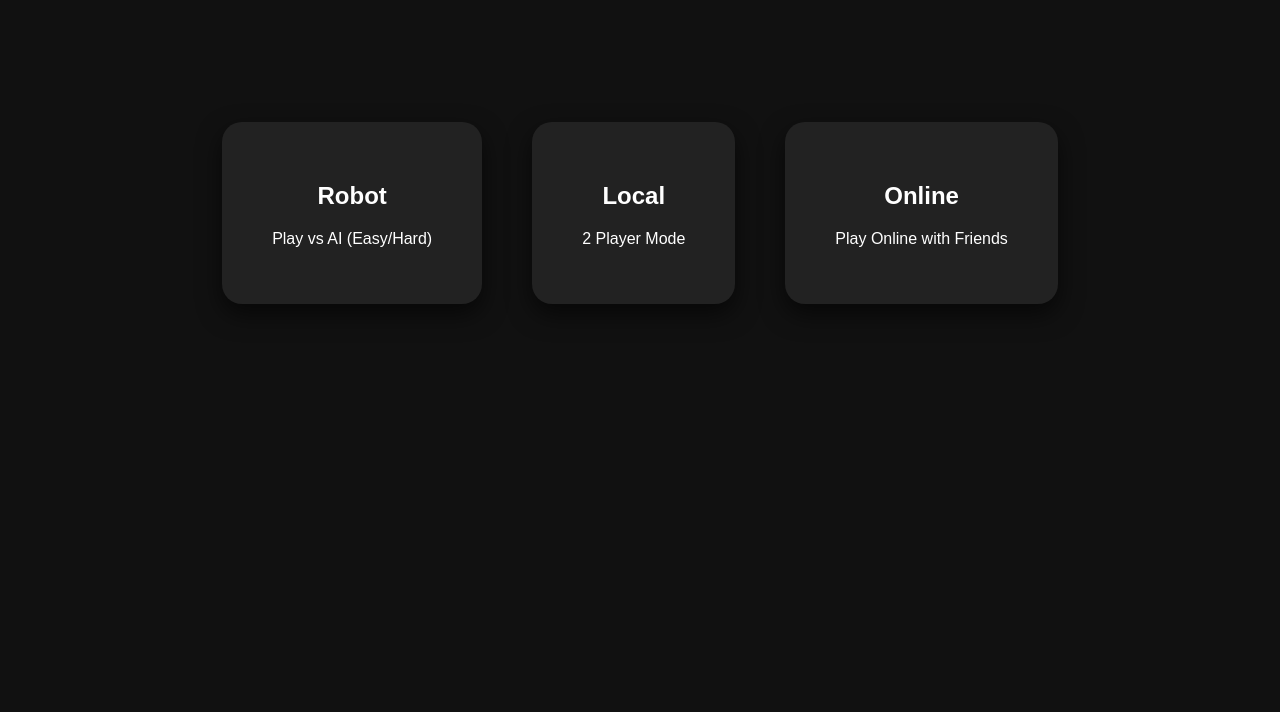
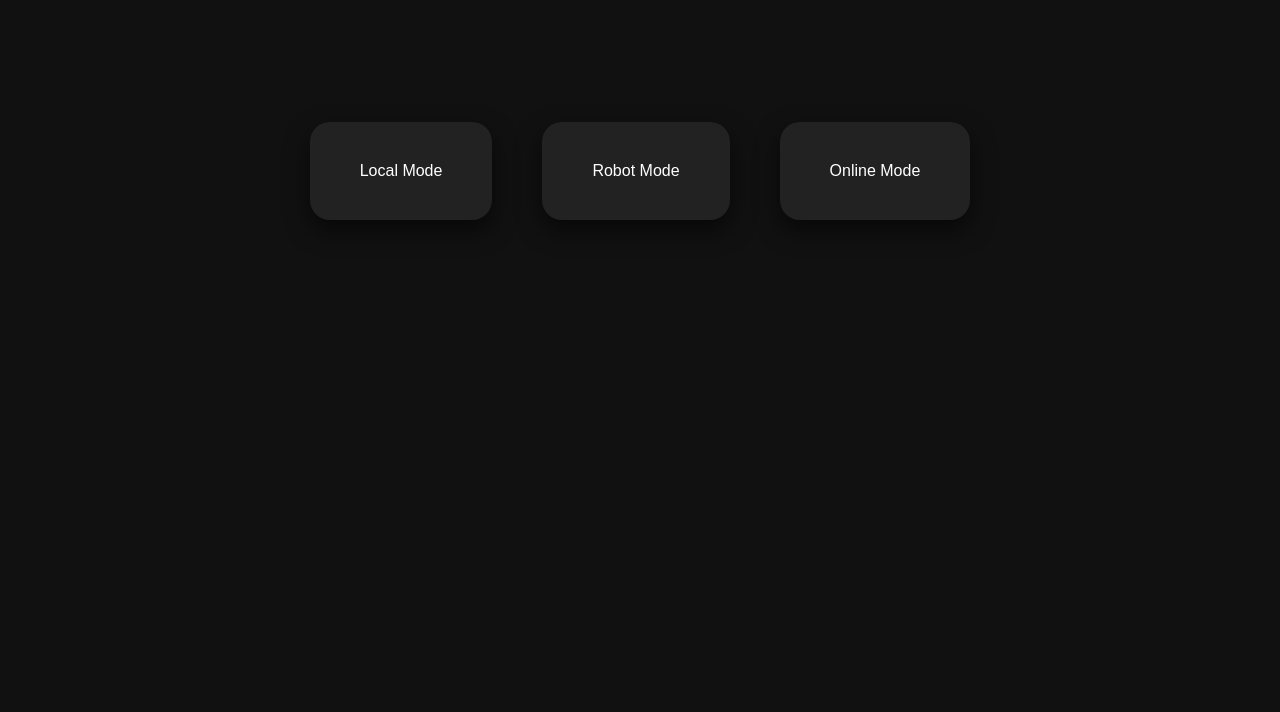
Before and after one commit to Priyanshu0sharma/tic-tac-toe, a plain HTML site: page index.html in a window 1280 px wide. Shown: the part 88-800 px from the top of the page. Drawn offline with Linux system fonts and the light colour scheme.

Commit message:
Update index.html

```diff
--- a/index.html
+++ b/index.html
@@ -6,29 +6,18 @@
     <title>Tic Tac Toe</title>
     <link rel="stylesheet" href="style.css">
 </head>
+
 <body class="dark-theme">
-    <header>
-        <h1>Tic Tac Toe</h1>
-        <button id="themeBtn">🌙</button>
-    </header>
 
-    <main>
-        <div class="mode-container">
-            <div class="mode-box" onclick="location.href='game/robot.html'">
-                <h2>Robot</h2>
-                <p>Play vs AI (Easy/Hard)</p>
-            </div>
-            <div class="mode-box" onclick="location.href='game/local.html'">
-                <h2>Local</h2>
-                <p>2 Player Mode</p>
-            </div>
-            <div class="mode-box" onclick="location.href='game/online.html'">
-                <h2>Online</h2>
-                <p>Play Online with Friends</p>
-            </div>
-        </div>
-    </main>
+<header>
+    <h1>Tic Tac Toe</h1>
+</header>
 
-    <script src="script.js"></script>
+<div class="mode-container">
+    <div class="mode-box" onclick="location.href='game/local.html'">Local Mode</div>
+    <div class="mode-box" onclick="location.href='game/robot.html'">Robot Mode</div>
+    <div class="mode-box" onclick="location.href='game/online.html'">Online Mode</div>
+</div>
+
 </body>
 </html>
```
